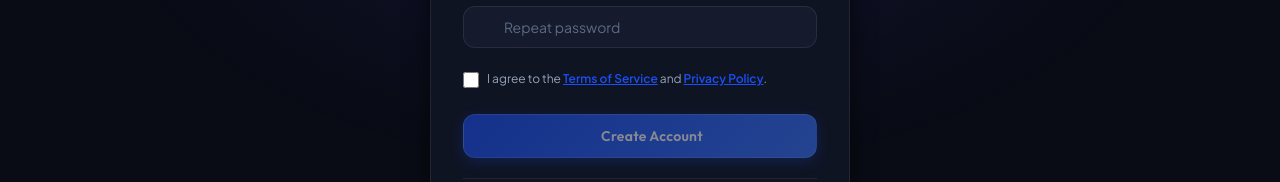
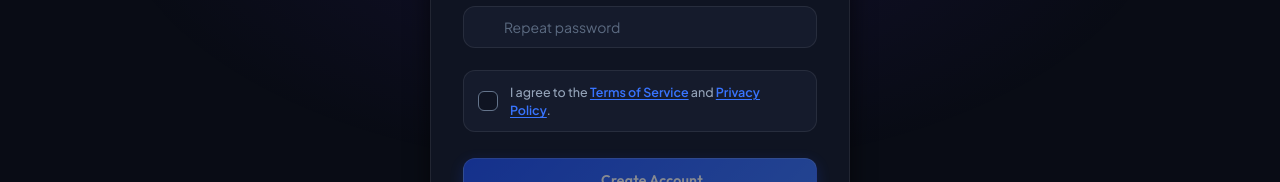
Before and after one commit to qowvcwtiqve/arafatamingaziweb, a Next.js app in the folder frontend/: page /register in a window 1280 px wide. Shown: the part 504-686 px from the top of the page. Built offline with nearby package versions, Linux system fonts and the light colour scheme; no server answers.

Commit message:
feat(ui): unify agreement checkbox design across cart drawer, cart page, checkout and register with stylish theme-matched component

```diff
--- a/frontend/app/cart/page.jsx
+++ b/frontend/app/cart/page.jsx
@@ -5,6 +5,7 @@ import { useCartStore } from '../../store/cartStore';
 import { useCurrency } from '../../store/currencyStore';
 import Link from 'next/link';
 import ProductIconBanner from '../../components/product/ProductIconBanner';
+import AgreementCheckbox from '../../components/ui/AgreementCheckbox';
 
 export default function CartPage() {
   const router = useRouter();
@@ -220,32 +221,12 @@ export default function CartPage() {
                 </div>
 
                 {/* Mandatory Digital Refund Agreement Checkbox */}
-                <label style={{
-                  display: 'flex',
-                  alignItems: 'flex-start',
-                  gap: 8,
-                  marginBottom: 16,
-                  cursor: 'pointer',
-                  fontSize: 12,
-                  color: 'var(--color-text-muted)',
-                  lineHeight: 1.4,
-                  userSelect: 'none',
-                  background: agreed ? 'rgba(27, 78, 245, 0.05)' : 'var(--color-surface-2)',
-                  padding: '10px 12px',
-                  borderRadius: '10px',
-                  border: agreed ? '1px solid rgba(27, 78, 245, 0.3)' : '1px solid var(--color-border)',
-                  transition: 'all 0.2s ease'
-                }}>
-                  <input
-                    type="checkbox"
-                    checked={agreed}
-                    onChange={(e) => setAgreed(e.target.checked)}
-                    style={{ marginTop: 2, accentColor: '#1B4EF5', cursor: 'pointer', width: 16, height: 16, flexShrink: 0 }}
-                  />
-                  <span>
-                    I acknowledge that I am purchasing intangible digital goods &amp; agree to the <Link href="/terms" style={{ color: '#1B4EF5', textDecoration: 'underline', fontWeight: 600 }}>Terms of Service</Link> &amp; <Link href="/refund" style={{ color: '#1B4EF5', textDecoration: 'underline', fontWeight: 600 }}>Refund Policy</Link> (Non-refundable once delivered).
-                  </span>
-                </label>
+                <AgreementCheckbox
+                  checked={agreed}
+                  onChange={setAgreed}
+                  mode="checkout"
+                  style={{ marginBottom: 16 }}
+                />
 
                 <button
                   type="button"
--- a/frontend/app/checkout/page.jsx
+++ b/frontend/app/checkout/page.jsx
@@ -8,6 +8,7 @@ import { useAuthStore } from '../../store/authStore';
 import { useCurrency } from '../../store/currencyStore';
 import api from '../../lib/api';
 import toast from 'react-hot-toast';
+import AgreementCheckbox from '../../components/ui/AgreementCheckbox';
 
 const DEFAULT_METHODS = [
   {
@@ -508,32 +509,12 @@ function CheckoutContent() {
                 </div>
 
                 {/* Mandatory Digital Refund Agreement Checkbox */}
-                <label style={{
-                  display: 'flex',
-                  alignItems: 'flex-start',
-                  gap: 8,
-                  marginTop: 20,
-                  cursor: 'pointer',
-                  fontSize: 12,
-                  color: 'var(--color-text-muted)',
-                  lineHeight: 1.45,
-                  userSelect: 'none',
-                  background: agreed ? 'rgba(27, 78, 245, 0.05)' : 'var(--color-surface-2)',
-                  padding: '10px 12px',
-                  borderRadius: '10px',
-                  border: agreed ? '1px solid rgba(27, 78, 245, 0.3)' : '1px solid var(--color-border)',
-                  transition: 'all 0.2s ease'
-                }}>
-                  <input
-                    type="checkbox"
-                    checked={agreed}
-                    onChange={(e) => setAgreed(e.target.checked)}
-                    style={{ marginTop: 2, accentColor: '#1B4EF5', cursor: 'pointer', width: 16, height: 16, flexShrink: 0 }}
-                  />
-                  <span>
-                    I agree to the <Link href="/terms" target="_blank" style={{ color: '#1B4EF5', textDecoration: 'underline', fontWeight: 600 }}>Terms of Service</Link> &amp; <Link href="/refund" target="_blank" style={{ color: '#1B4EF5', textDecoration: 'underline', fontWeight: 600 }}>Refund Policy</Link> (I acknowledge that digital keys &amp; accounts are non-refundable once delivered).
-                  </span>
-                </label>
+                <AgreementCheckbox
+                  checked={agreed}
+                  onChange={setAgreed}
+                  mode="checkout"
+                  style={{ marginTop: 20 }}
+                />
 
                 <button
                   className="btn btn--primary btn--full"
--- a/frontend/app/register/page.jsx
+++ b/frontend/app/register/page.jsx
@@ -4,6 +4,7 @@ import { useRouter } from 'next/navigation';
 import Link from 'next/link';
 import { useAuthStore } from '../../store/authStore';
 import toast from 'react-hot-toast';
+import AgreementCheckbox from '../../components/ui/AgreementCheckbox';
 
 export default function RegisterPage() {
   const router = useRouter();
@@ -80,28 +81,12 @@ export default function RegisterPage() {
             </div>
 
             {/* Terms and Privacy Agreement */}
-            <label style={{
-              display: 'flex',
-              alignItems: 'flex-start',
-              gap: 8,
-              marginTop: 4,
-              cursor: 'pointer',
-              fontSize: 12,
-              color: 'var(--color-text-muted)',
-              lineHeight: 1.45,
-              userSelect: 'none'
-            }}>
-              <input
-                type="checkbox"
-                checked={agreed}
-                onChange={(e) => setAgreed(e.target.checked)}
-                style={{ marginTop: 2, accentColor: '#1B4EF5', cursor: 'pointer', width: 16, height: 16, flexShrink: 0 }}
-                required
-              />
-              <span>
-                I agree to the <Link href="/terms" target="_blank" style={{ color: '#1B4EF5', textDecoration: 'underline', fontWeight: 600 }}>Terms of Service</Link> and <Link href="/privacy" target="_blank" style={{ color: '#1B4EF5', textDecoration: 'underline', fontWeight: 600 }}>Privacy Policy</Link>.
-              </span>
-            </label>
+            <AgreementCheckbox
+              checked={agreed}
+              onChange={setAgreed}
+              mode="auth"
+              style={{ marginTop: 4 }}
+            />
 
             <button
               type="submit"
--- a/frontend/components/cart/CartDrawer.jsx
+++ b/frontend/components/cart/CartDrawer.jsx
@@ -5,6 +5,7 @@ import { useCartStore } from '../../store/cartStore';
 import { useCurrency } from '../../store/currencyStore';
 import Link from 'next/link';
 import ProductIconBanner from '../product/ProductIconBanner';
+import AgreementCheckbox from '../ui/AgreementCheckbox';
 
 export default function CartDrawer({ open, onClose }) {
   const router = useRouter();
@@ -203,32 +204,13 @@ export default function CartDrawer({ open, onClose }) {
             </div>
 
             {/* Mandatory Digital Refund Agreement Checkbox */}
-            <label style={{
-              display: 'flex',
-              alignItems: 'flex-start',
-              gap: 8,
-              marginBottom: 12,
-              cursor: 'pointer',
-              fontSize: 11.5,
-              color: 'var(--color-text-muted)',
-              lineHeight: 1.4,
-              userSelect: 'none',
-              background: agreed ? 'rgba(27, 78, 245, 0.05)' : 'var(--color-surface-2)',
-              padding: '8px 10px',
-              borderRadius: '8px',
-              border: agreed ? '1px solid rgba(27, 78, 245, 0.3)' : '1px solid var(--color-border)',
-              transition: 'all 0.2s ease'
-            }}>
-              <input
-                type="checkbox"
-                checked={agreed}
-                onChange={(e) => setAgreed(e.target.checked)}
-                style={{ marginTop: 2, accentColor: '#1B4EF5', cursor: 'pointer', width: 15, height: 15, flexShrink: 0 }}
-              />
-              <span>
-                I agree to the <Link href="/terms" onClick={onClose} style={{ color: '#1B4EF5', textDecoration: 'underline', fontWeight: 600 }}>Terms</Link> &amp; <Link href="/refund" onClick={onClose} style={{ color: '#1B4EF5', textDecoration: 'underline', fontWeight: 600 }}>Refund Policy</Link> (Digital goods are non-refundable once delivered).
-              </span>
-            </label>
+            <AgreementCheckbox
+              checked={agreed}
+              onChange={setAgreed}
+              mode="checkout"
+              onLinkClick={onClose}
+              style={{ marginBottom: 12 }}
+            />
 
             <button
               type="button"
--- /dev/null
+++ b/frontend/components/ui/AgreementCheckbox.jsx
@@ -0,0 +1,83 @@
+'use client';
+import Link from 'next/link';
+
+/**
+ * Reusable stylish theme-matched Agreement Checkbox
+ * @param {boolean} checked - Current checkbox state
+ * @param {function} onChange - State change callback
+ * @param {string} mode - 'checkout' (Terms & Refund Policy) | 'auth' (Terms & Privacy Policy)
+ * @param {function} [onLinkClick] - Optional link click handler (e.g. to close drawer)
+ * @param {object} [style] - Optional outer wrapper style overrides
+ */
+export default function AgreementCheckbox({
+  checked,
+  onChange,
+  mode = 'checkout',
+  onLinkClick,
+  style = {}
+}) {
+  return (
+    <div
+      role="checkbox"
+      aria-checked={checked}
+      tabIndex={0}
+      onClick={() => onChange(!checked)}
+      onKeyDown={(e) => {
+        if (e.key === ' ' || e.key === 'Enter') {
+          e.preventDefault();
+          onChange(!checked);
+        }
+      }}
+      className={`agreement-card ${checked ? 'agreed' : ''}`}
+      style={style}
+    >
+      <div className="agreement-checkbox-box">
+        <span className="icon checkmark-icon">check</span>
+      </div>
+
+      <div className="agreement-text" onClick={(e) => e.stopPropagation()}>
+        {mode === 'auth' ? (
+          <span>
+            I agree to the{' '}
+            <Link
+              href="/terms"
+              target="_blank"
+              onClick={onLinkClick}
+            >
+              Terms of Service
+            </Link>{' '}
+            and{' '}
+            <Link
+              href="/privacy"
+              target="_blank"
+              onClick={onLinkClick}
+            >
+              Privacy Policy
+            </Link>
+            .
+          </span>
+        ) : (
+          <span>
+            I agree to the{' '}
+            <Link
+              href="/terms"
+              target="_blank"
+              onClick={onLinkClick}
+            >
+              Terms of Service
+            </Link>{' '}
+            &amp;{' '}
+            <Link
+              href="/refund"
+              target="_blank"
+              onClick={onLinkClick}
+            >
+              Refund Policy
+            </Link>
+            .
+          </span>
+        )}
+      </div>
+    </div>
+  );
+}
```
Also changed, not shown: frontend/app/globals.css.
